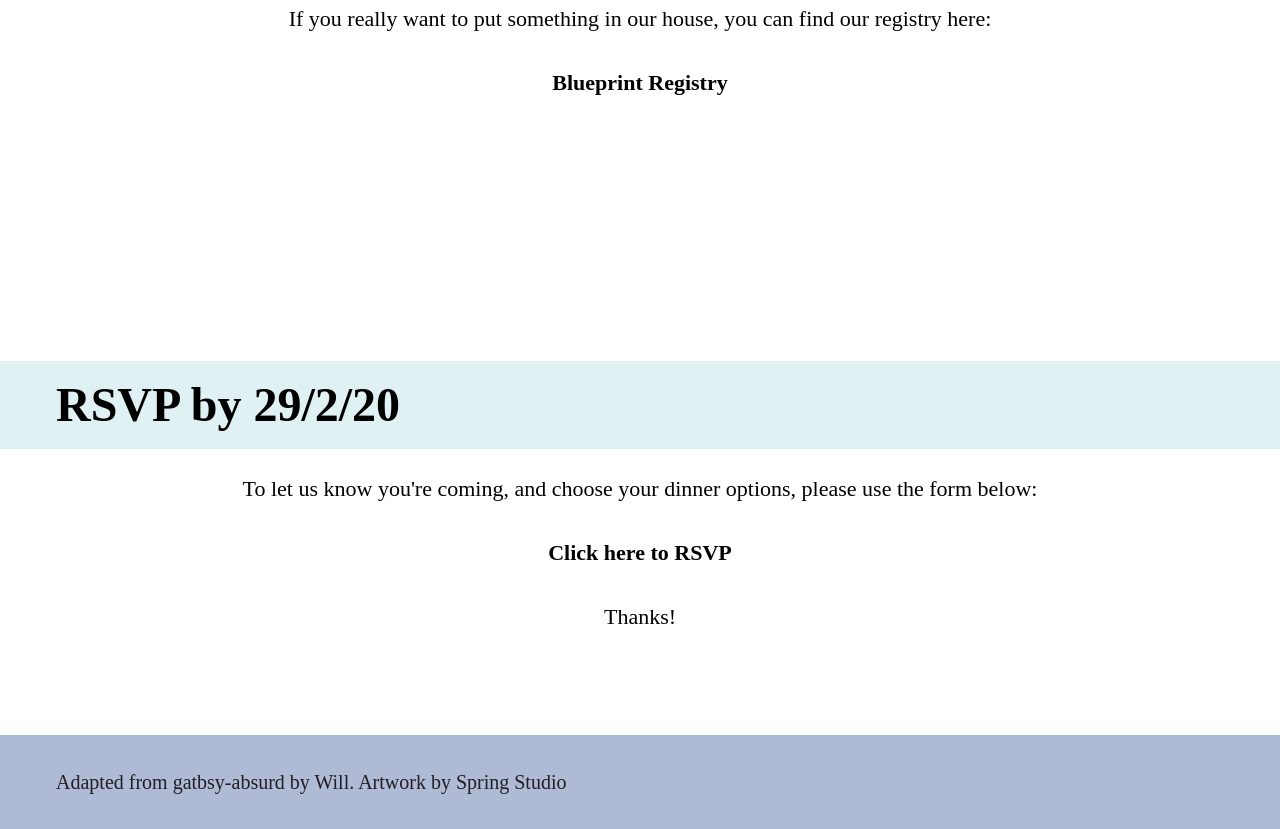
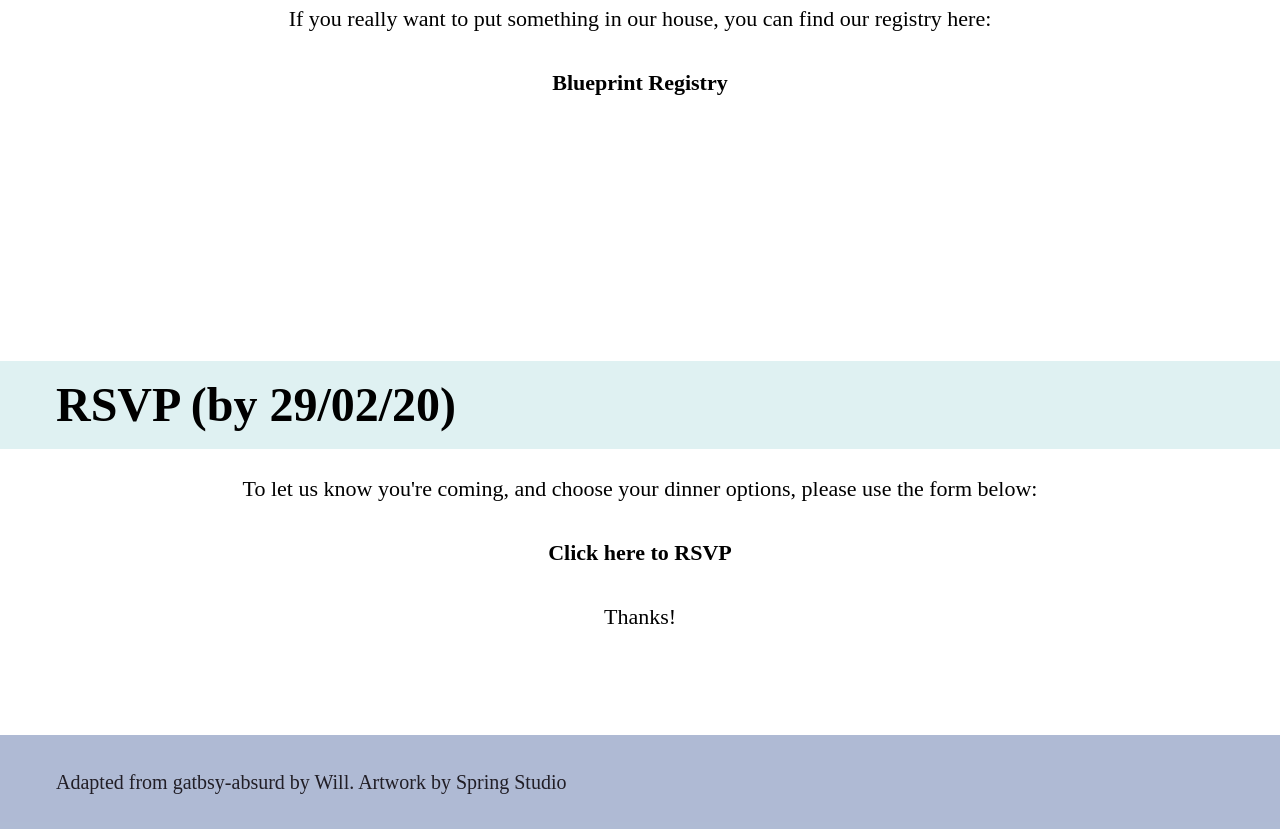
Before and after one commit to wllgrnt/wllgrnt.github.io, a Gatsby site: page / in a window 1280 px wide. Shown: the part 5275-6104 px from the top of the page. Built offline with nearby package versions, Linux system fonts and the light colour scheme; Gatsby itself is replaced by a stand-in of ours; a web font is replaced by a local one.

Commit message:
christina date complaints

```diff
--- a/src/components/sections/RSVP.js
+++ b/src/components/sections/RSVP.js
@@ -9,7 +9,7 @@ const RSVP = () => (
   <Section id="rsvp">
     <Container>
       <SectionHeader accent="rgba(94, 186, 189, 0.2)">
-        <h1>RSVP by 29/2/20 </h1>
+        <h1>RSVP (by 29/02/20) </h1>
       </SectionHeader>
       <Grid>
         <div>
```
